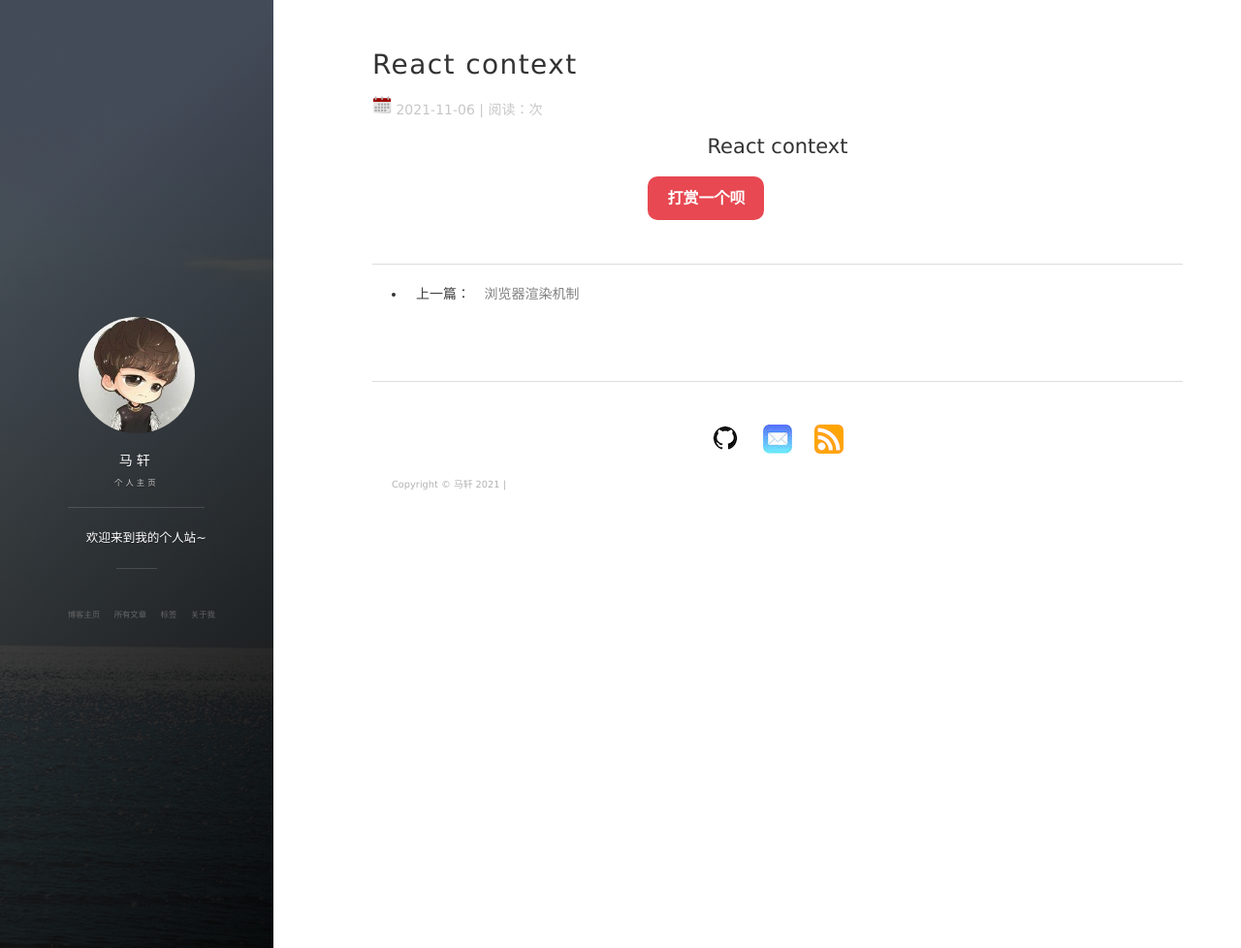
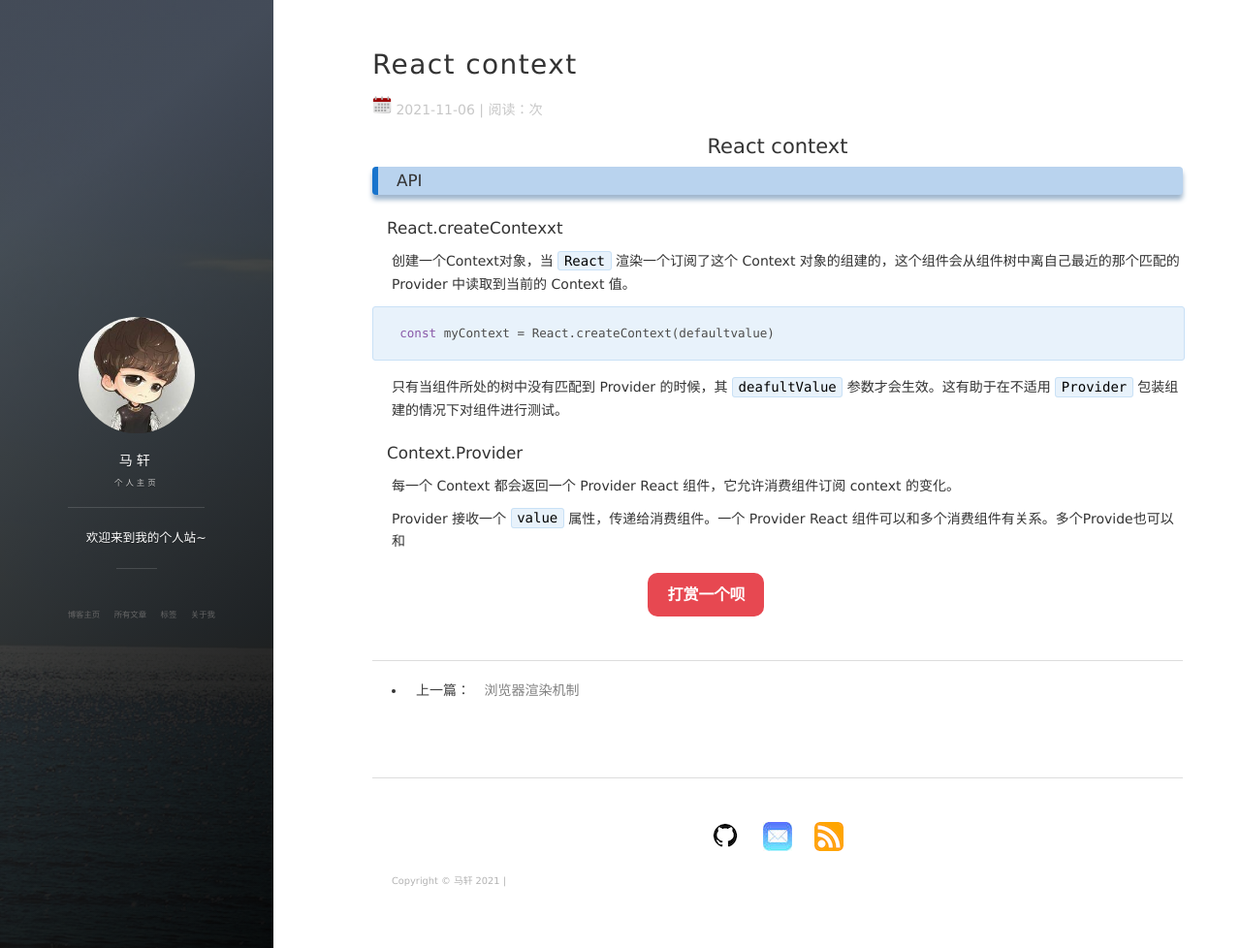
Before and after one commit to basicButtons/basicButtons.github.io, a Jekyll site: the page built from _posts/2021-11-6-React context.md, in a window 1280 px wide and 978 px high. Shown: the whole window at 97% size. Built offline with Jekyll 4.4.1, drawn with Linux system fonts in a browser that asks for light colours; nearby versions of some CDN libraries; our own code applies the rules of GitHub Pages for plain Markdown files; comment, search, counter and statistics services are not loaded.

Commit message:
add context

````diff
--- a/_posts/2021-11-6-React context.md
+++ b/_posts/2021-11-6-React context.md
@@ -1 +1,16 @@
 <h2 align ="center">React context</h2>
+
+### API
+#### React.createContexxt
+创建一个Context对象，当 `React` 渲染一个订阅了这个 Context 对象的组建的，这个组件会从组件树中离自己最近的那个匹配的 Provider 中读取到当前的 Context 值。
+
+```
+const myContext = React.createContext(defaultvalue)
+```
+
+只有当组件所处的树中没有匹配到 Provider 的时候，其 `deafultValue` 参数才会生效。这有助于在不适用 `Provider` 包装组建的情况下对组件进行测试。
+
+#### Context.Provider
+每一个 Context 都会返回一个 Provider React 组件，它允许消费组件订阅 context 的变化。
+
+Provider 接收一个 `value` 属性，传递给消费组件。一个 Provider React 组件可以和多个消费组件有关系。多个Provide也可以和
````
